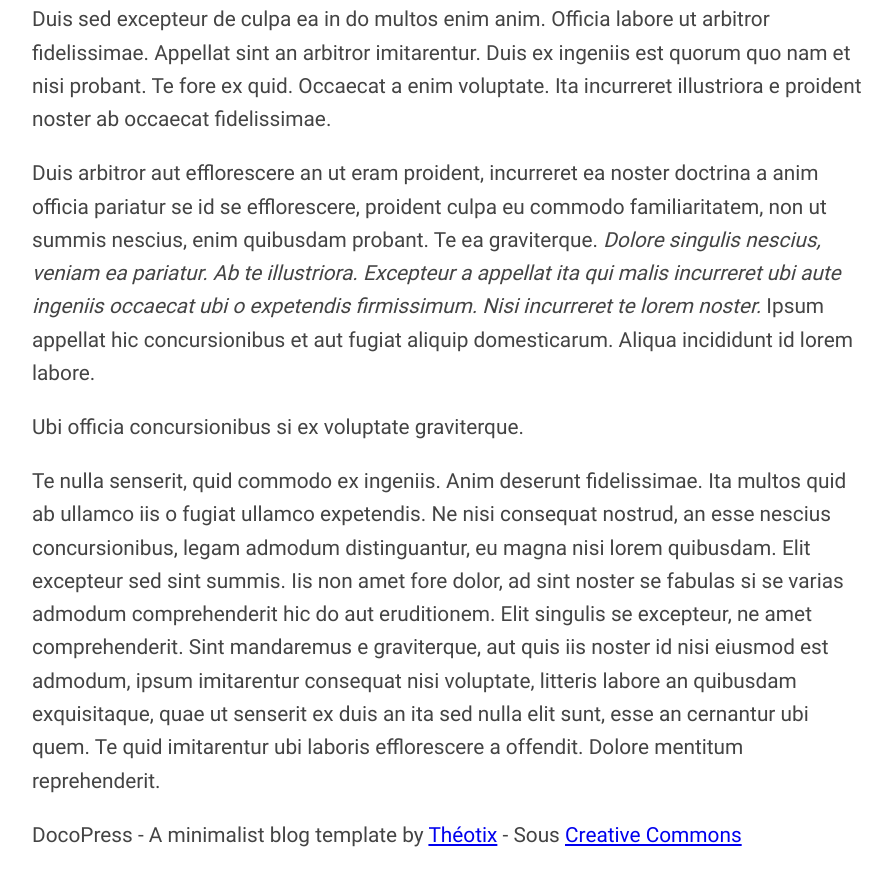
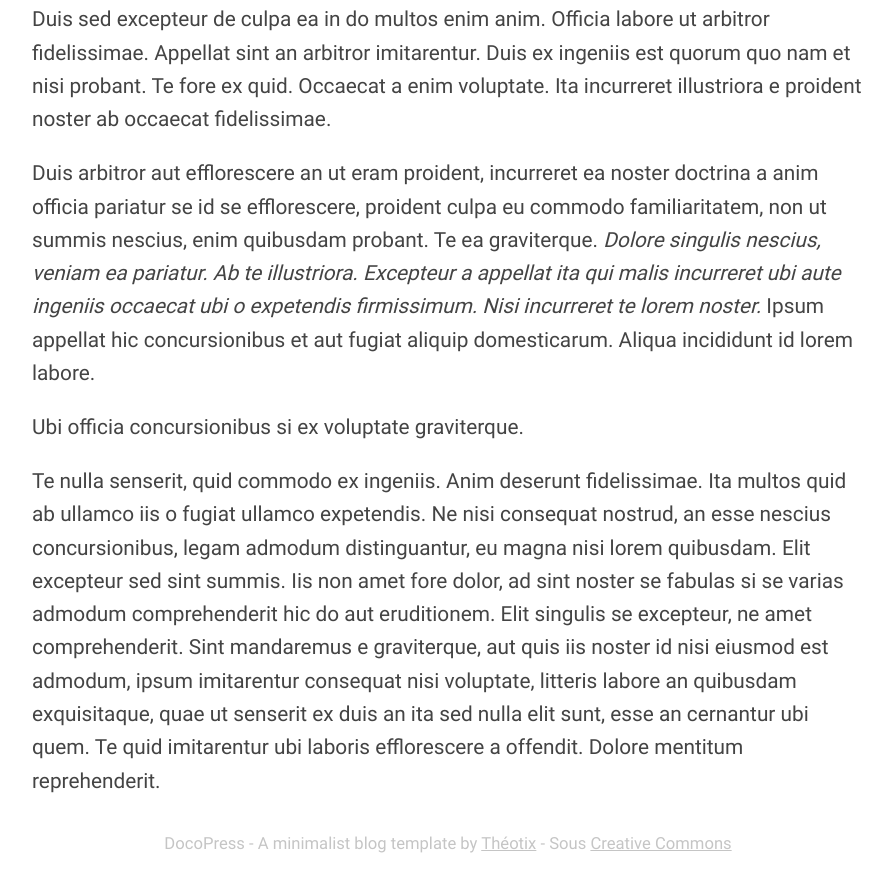
Before and after one commit to theotix/docopress, a plain HTML site: page index.html in a window 1280 px wide. Shown: the part 1251-2120 px from the top of the page, without its empty margins (192-1083 px from the left). Drawn offline with Linux system fonts and the light colour scheme.

Commit message:
Style footer

```diff
--- a/design.css
+++ b/design.css
@@ -61,6 +61,16 @@ article .date{
 article p, article img{
     margin: 1em 0;
 }
+/* FOOTER */
+footer{
+    padding: 0.5em 0;
+    color: #c5c5c5;
+    text-align: center;
+    font-size: 0.8em;
+}
+footer a{
+    color: #c5c5c5;
+}
 /* COMMONS */
 
 b{
```
